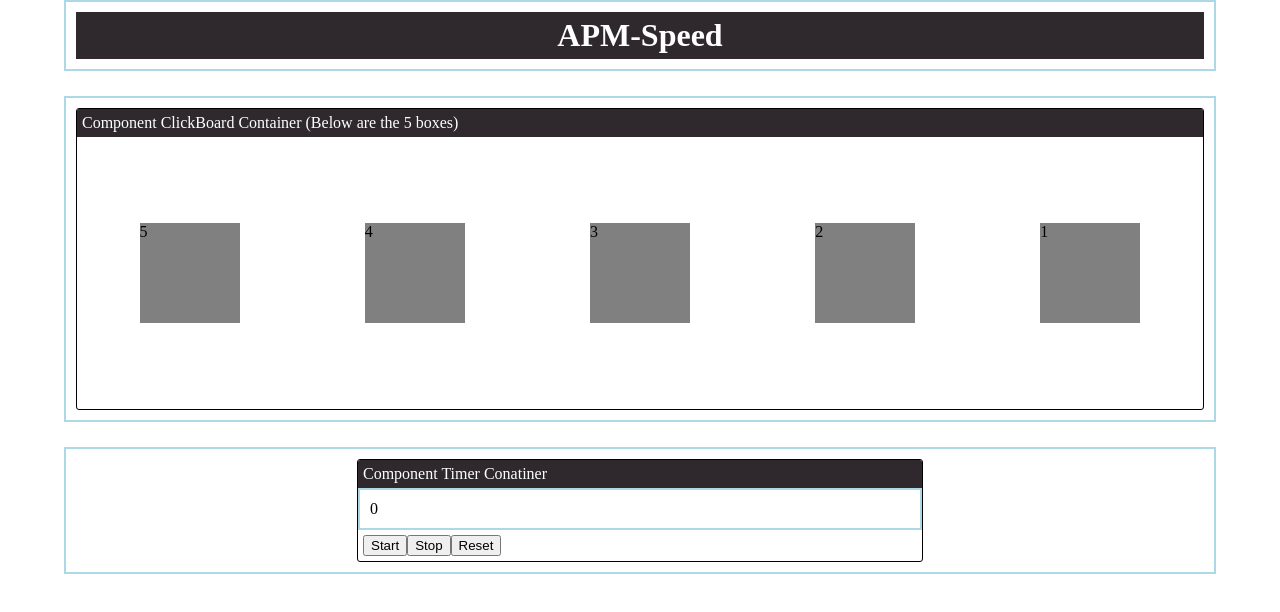
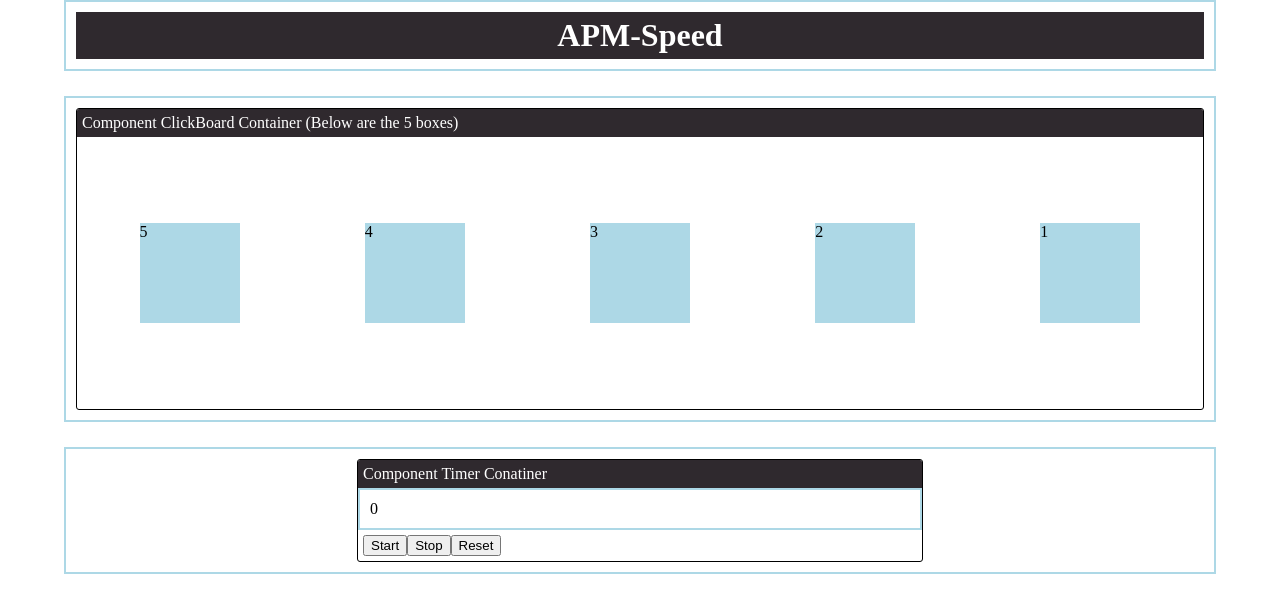
Before and after one commit to Noelcarino/APM-Speed, a React (Create React App) app in the folder apm-speed/: page / in a window 1280 px wide. Shown: the top 612 px of the page. Built offline with nearby package versions, Linux system fonts and the light colour scheme.

Commit message:
6/11 | updated box click method and state of component, box knows if clicked or not now

```diff
--- a/apm-speed/public/css/style.css
+++ b/apm-speed/public/css/style.css
@@ -94,9 +94,13 @@ html {
 .cbc-boxes {
     width: 100px;
     height: 100px;
-    background-color: grey;
+    background-color: lightblue;
     margin: auto;
     cursor:pointer;
+}
+.cbc-clicked {
+    background-color: #2f292e;
+    color: white;
 }
 
 /* TIMER STYLES
--- a/apm-speed/src/components/ClickBoard.js
+++ b/apm-speed/src/components/ClickBoard.js
@@ -35,6 +35,10 @@ export default class ClickBoard extends React.Component {
             console.log("you already clicked");
             return;
         }  else {
+            let currentBox = document.getElementById(e.target.id);
+            currentBox.classList.add('cbc-clicked');
+            currentBox.innerHTML = 'Clicked!';
+
             let copyArray = this.state.clicked;
             copyArray.push(e.target.id);
             this.setState({clicked: copyArray});
```
